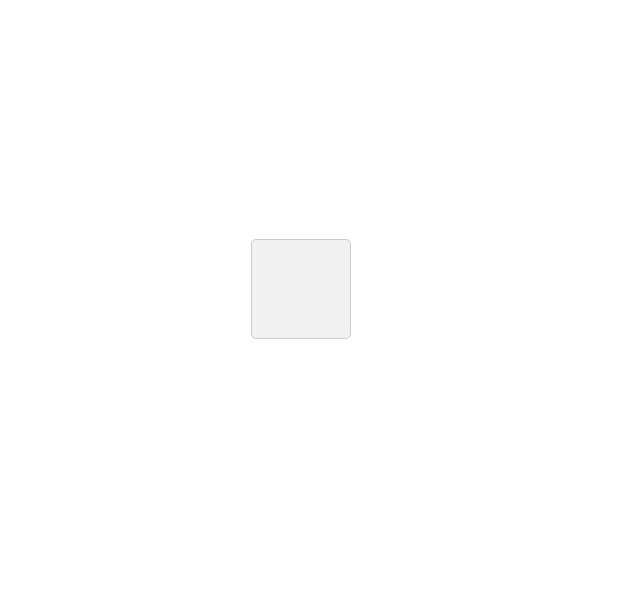
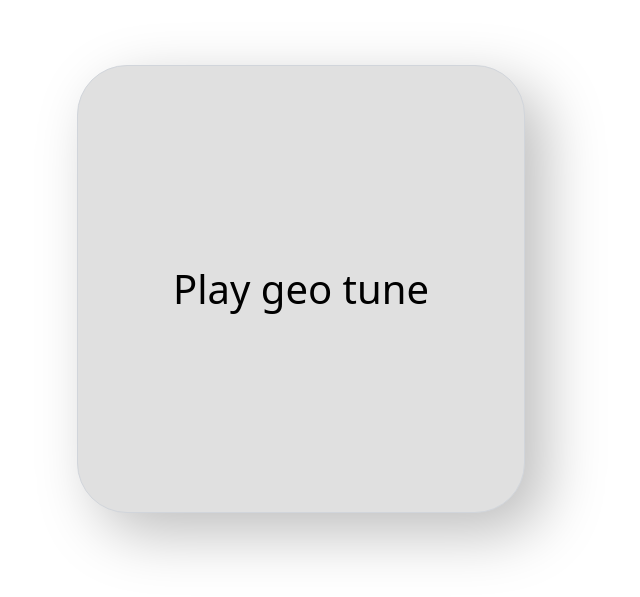
Before and after one commit to farfamahar/Geo-Tune, a website built with Vite: page index.html in a window 1280 px wide. Shown: the part 127-724 px from the top of the page, without its empty margins (339-979 px from the left). Built offline with nearby package versions, Linux system fonts and the light colour scheme.

Commit message:
Update button styling

```diff
--- a/index.html
+++ b/index.html
@@ -2,31 +2,26 @@
 <html>
   <head>
     <title>Drum Board</title>
-    <!-- Load Tailwind CSS -->
     <link
       rel="stylesheet"
       href="https://cdnjs.cloudflare.com/ajax/libs/tailwindcss/2.2.16/tailwind.min.css"
     />
-    <style>
-      .drum-button {
-        display: flex;
-        justify-content: center;
-        align-items: center;
-        width: 100px;
-        height: 100px;
-        background-color: #f1f1f1;
-        border: 1px solid #ccc;
-        border-radius: 5px;
-        text-align: center;
-        cursor: pointer;
-      }
-    </style>
+
+    <link
+    rel="stylesheet"
+    href="style.css"
+  />
   </head>
-  <body class="flex flex-col justify-center items-center h-screen">
-    <div class="mb-8" id="coordinates"></div>
-
-    <div class="">
-      <button class="drum-button"></button>
+  <body>
+    <div class="flex flex-col justify-center items-center h-screen">
+      <div class="mb-8 text-3xl" id="coordinates"></div>
+      <div class="">
+        <button
+          class="button drum-button bg-gray-200 border border-gray-300 rounded-full text-center cursor-pointer"
+        >
+          Play geo tune
+        </button>
+      </div>
     </div>
 
     <script>
@@ -54,9 +49,7 @@
         );
 
         // Set the oscillator type to a random waveform (sine, square, sawtooth, or triangle)
-        const waveform = ["sawtooth"][
-          Math.floor(Math.random() * 4)
-        ];
+        const waveform = ["sawtooth"][Math.floor(Math.random() * 4)];
         oscillator.type = waveform;
 
         // Add an envelope to the sound to shape its amplitude over time
--- a/style.css
+++ b/style.css
@@ -1,3 +1,17 @@
 @tailwind base;
 @tailwind components;
 @tailwind utilities;
+
+* {
+  box-sizing: border-box;
+}
+
+.button {
+  border-radius: 50px;
+  background: #e0e0e0;
+  box-shadow: 20px 20px 60px #bebebe, -20px -20px 60px #ffffff;
+  width: 35vw;
+  height: 35vw;
+  font-size: 2.5rem;
+
+}
```
